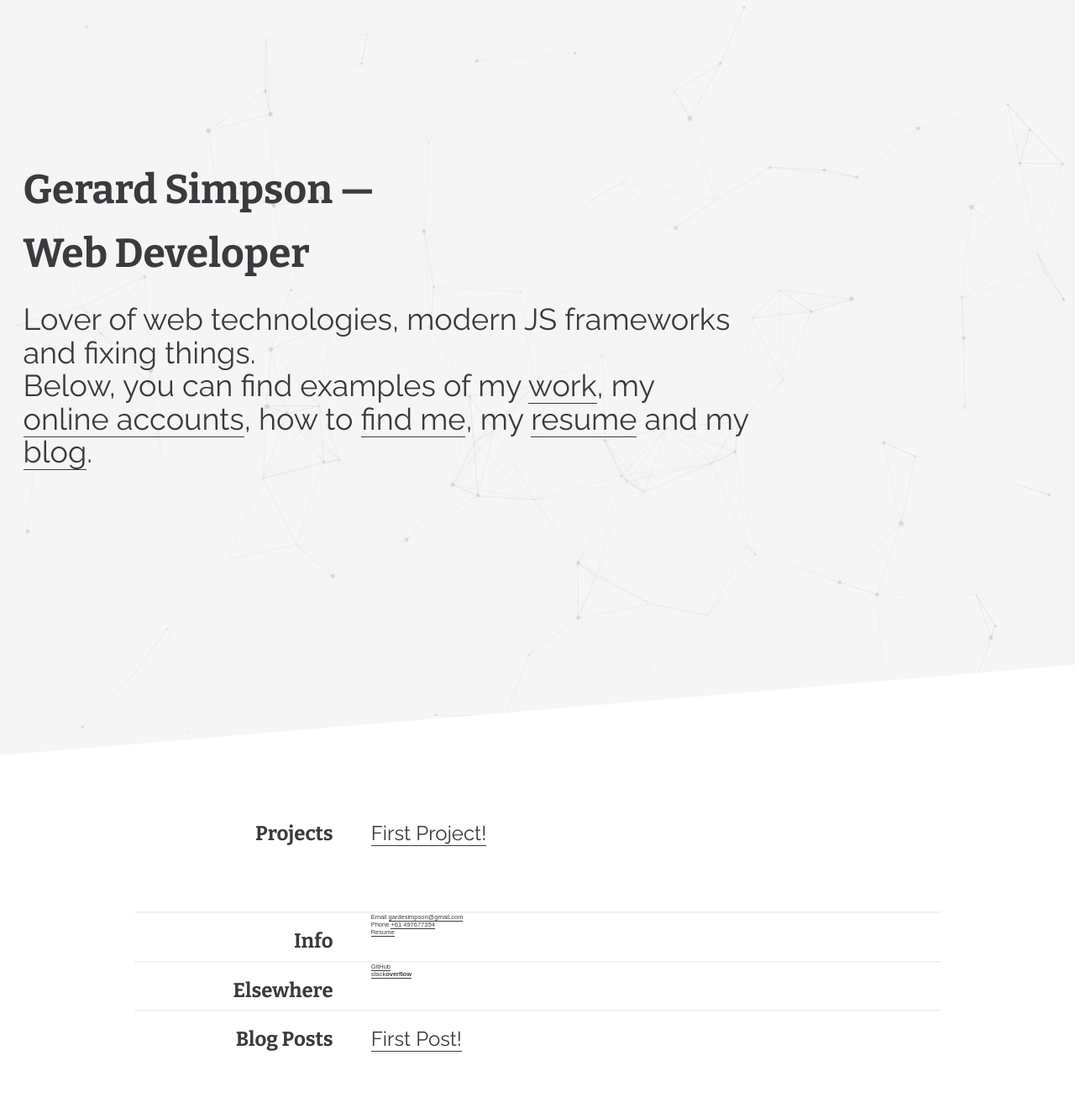
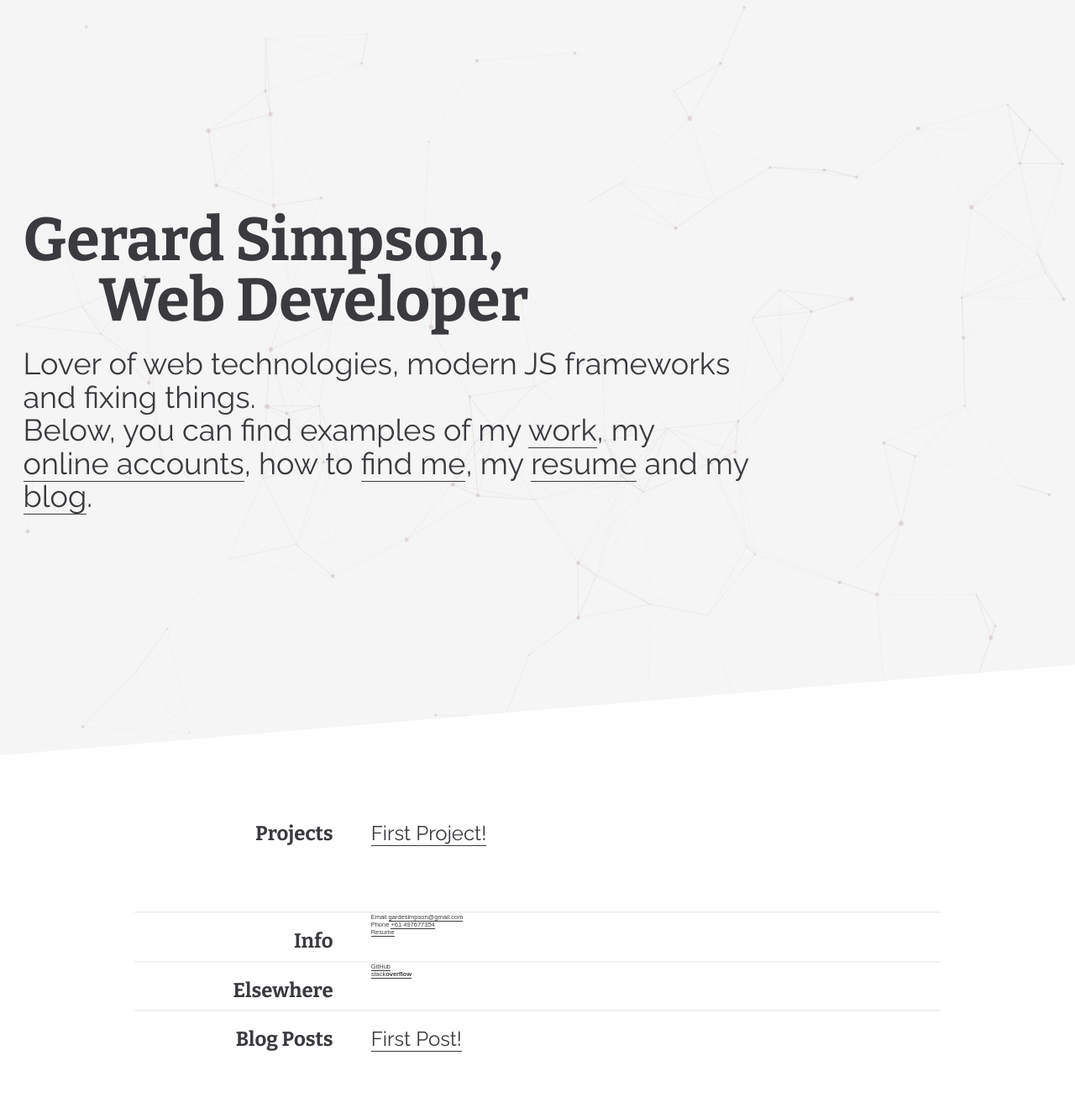
Before and after one commit to node-gs/GerardSimpson, a Jekyll site: the page built from index.html, in a window 1280 px wide. Shown: the whole page at 84% size. Built offline with Jekyll 4.4.1, drawn with Linux system fonts in a browser that asks for light colours.

Commit message:
minor styling changes

```diff
--- a/_layouts/custom.html
+++ b/_layouts/custom.html
@@ -19,7 +19,7 @@
           <div class='col-xs-12'>
             <div class="banner-content">
               <h1>
-                Gerard Simpson &mdash;
+                Gerard Simpson,
                 <span>Web Developer</span>
               </h1>
               <h2>
--- a/_sass/_custom.scss
+++ b/_sass/_custom.scss
@@ -229,16 +229,21 @@ header[role="banner"] {
   .banner-content {
       width: 70%;
       height: 50%;
-      margin-top: 15%;
+      margin-top: 20%;
       margin-left: 1%;
     h1 {
-      font-size:48px;
+      font-size: 72px;
+      line-height: 100%;
+      span {
+        padding-left: 90px;
+      }
+    }
     }
     h2 {
       font-size:36px;
     }
-  }
 }
+
 
 section[role="main"] {
   margin-top:calc(100vh + 60px);
```
